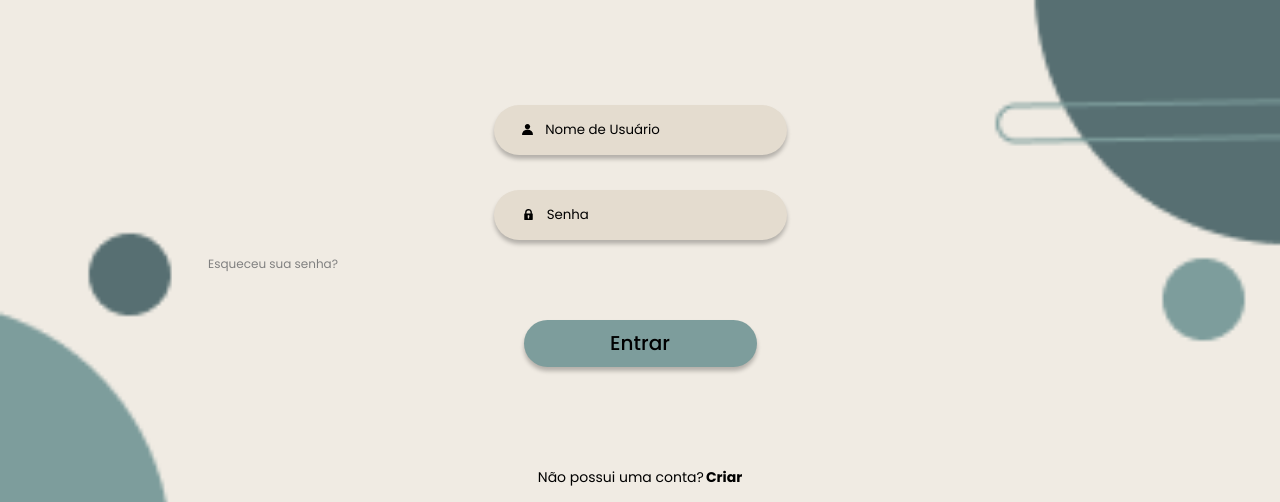
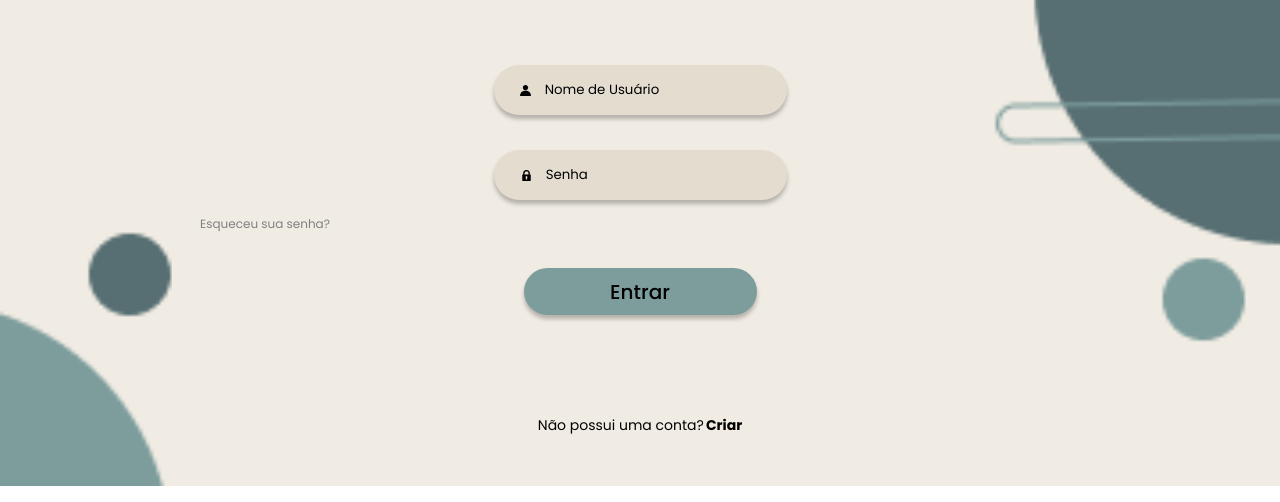
Before and after one commit to Yokaish/Bookly, a plain HTML site: page login.html in a window 1280 px wide. Shown: the part 314-816 px from the top of the page. Drawn offline with Linux system fonts and the light colour scheme.

Commit message:
dnv mano

```diff
--- a/css/login.css
+++ b/css/login.css
@@ -13,6 +13,8 @@
 
 * {
     box-sizing: border-box;
+    margin: 0;
+    padding: 0;
 }
 
 body {
--- a/css/styles.css
+++ b/css/styles.css
@@ -1,5 +1,4 @@
 @import url('https://fonts.googleapis.com/css2?family=Poppins:wght@300;400;500;700&display=swap');
-@import url('/css/login.css');
 
 
 :root {
```
